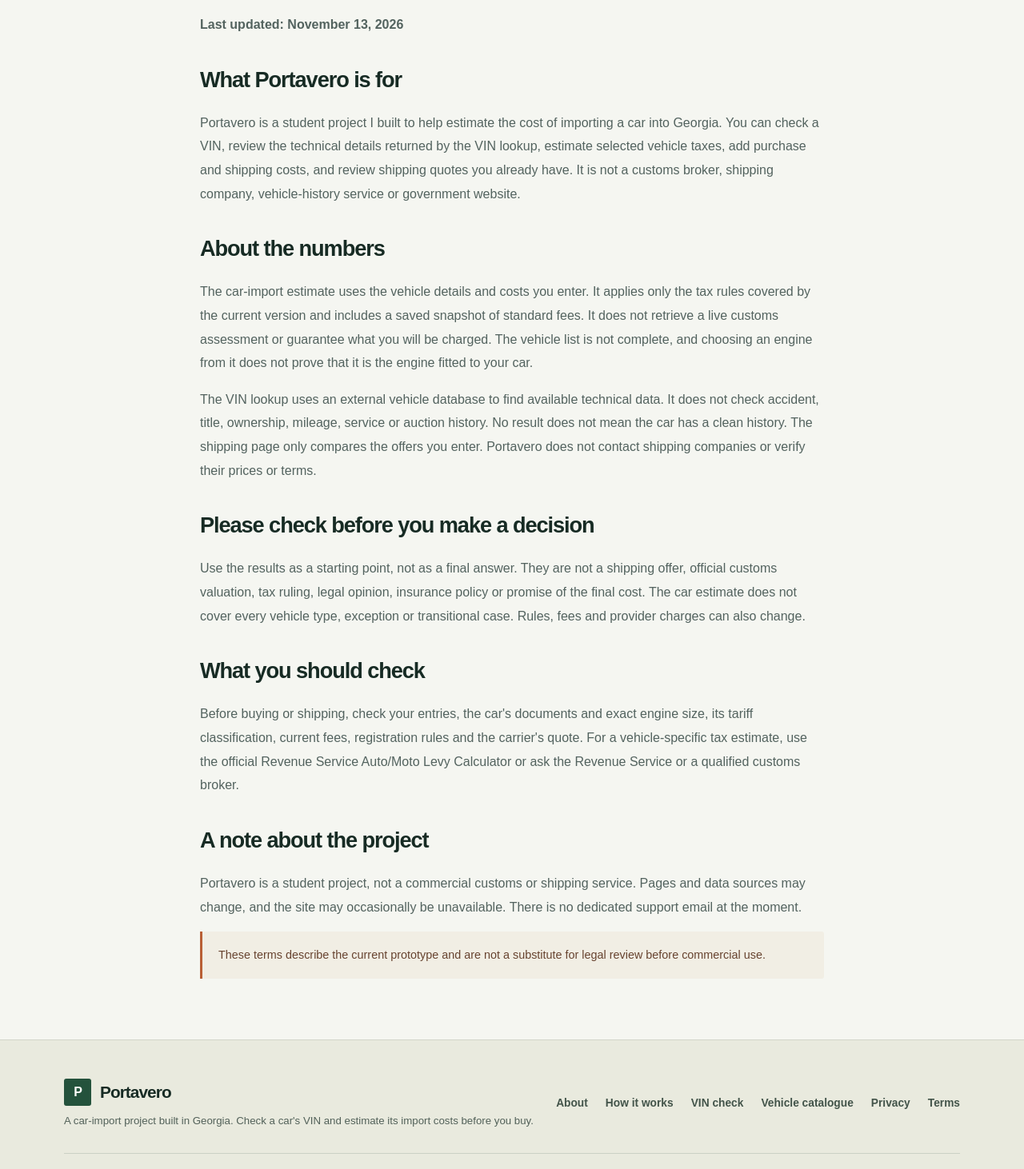
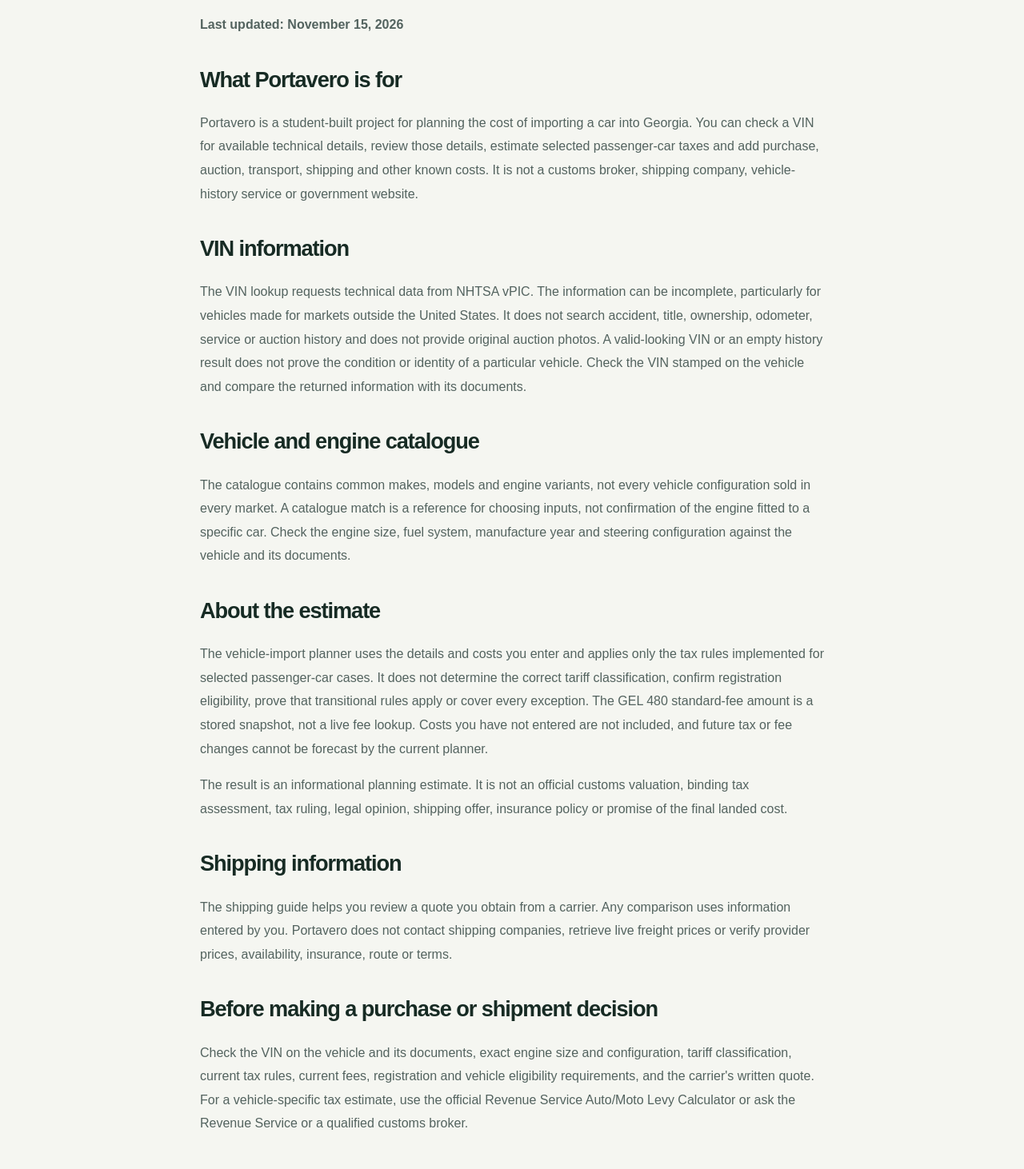
Before and after one commit to GIORGIO2032Q4E/portavero, a Next.js app: page /terms in a window 1280 px wide. Shown: the part 460-1922 px from the top of the page at 80% size. Built offline with nearby package versions, Linux system fonts and the light colour scheme; no server answers.

Commit message:
docs: clarify current terms and estimate limits

```diff
--- a/src/app/terms/page.tsx
+++ b/src/app/terms/page.tsx
@@ -17,23 +17,32 @@ export default function TermsPage() {
       </section>
       <section className="section">
         <div className="container content-narrow prose">
-          <p><strong>Last updated: November 13, 2026</strong></p>
+          <p><strong>Last updated: November 15, 2026</strong></p>
 
           <h2>What Portavero is for</h2>
-          <p>Portavero is a student project I built to help estimate the cost of importing a car into Georgia. You can check a VIN, review the technical details returned by the VIN lookup, estimate selected vehicle taxes, add purchase and shipping costs, and review shipping quotes you already have. It is not a customs broker, shipping company, vehicle-history service or government website.</p>
+          <p>Portavero is a student-built project for planning the cost of importing a car into Georgia. You can check a VIN for available technical details, review those details, estimate selected passenger-car taxes and add purchase, auction, transport, shipping and other known costs. It is not a customs broker, shipping company, vehicle-history service or government website.</p>
 
-          <h2>About the numbers</h2>
-          <p>The car-import estimate uses the vehicle details and costs you enter. It applies only the tax rules covered by the current version and includes a saved snapshot of standard fees. It does not retrieve a live customs assessment or guarantee what you will be charged. The vehicle list is not complete, and choosing an engine from it does not prove that it is the engine fitted to your car.</p>
-          <p>The VIN lookup uses an external vehicle database to find available technical data. It does not check accident, title, ownership, mileage, service or auction history. No result does not mean the car has a clean history. The shipping page only compares the offers you enter. Portavero does not contact shipping companies or verify their prices or terms.</p>
+          <h2>VIN information</h2>
+          <p>The VIN lookup requests technical data from NHTSA vPIC. The information can be incomplete, particularly for vehicles made for markets outside the United States. It does not search accident, title, ownership, odometer, service or auction history and does not provide original auction photos. A valid-looking VIN or an empty history result does not prove the condition or identity of a particular vehicle. Check the VIN stamped on the vehicle and compare the returned information with its documents.</p>
 
-          <h2>Please check before you make a decision</h2>
-          <p>Use the results as a starting point, not as a final answer. They are not a shipping offer, official customs valuation, tax ruling, legal opinion, insurance policy or promise of the final cost. The car estimate does not cover every vehicle type, exception or transitional case. Rules, fees and provider charges can also change.</p>
+          <h2>Vehicle and engine catalogue</h2>
+          <p>The catalogue contains common makes, models and engine variants, not every vehicle configuration sold in every market. A catalogue match is a reference for choosing inputs, not confirmation of the engine fitted to a specific car. Check the engine size, fuel system, manufacture year and steering configuration against the vehicle and its documents.</p>
 
-          <h2>What you should check</h2>
-          <p>Before buying or shipping, check your entries, the car's documents and exact engine size, its tariff classification, current fees, registration rules and the carrier's quote. For a vehicle-specific tax estimate, use the official <a href="https://www.rs.ge/CarClearance-en" target="_blank" rel="noreferrer">Revenue Service Auto/Moto Levy Calculator</a> or ask the Revenue Service or a qualified customs broker.</p>
+          <h2>About the estimate</h2>
+          <p>The vehicle-import planner uses the details and costs you enter and applies only the tax rules implemented for selected passenger-car cases. It does not determine the correct tariff classification, confirm registration eligibility, prove that transitional rules apply or cover every exception. The GEL 480 standard-fee amount is a stored snapshot, not a live fee lookup. Costs you have not entered are not included, and future tax or fee changes cannot be forecast by the current planner.</p>
+          <p>The result is an informational planning estimate. It is not an official customs valuation, binding tax assessment, tax ruling, legal opinion, shipping offer, insurance policy or promise of the final landed cost.</p>
 
-          <h2>A note about the project</h2>
-          <p>Portavero is a student project, not a commercial customs or shipping service. Pages and data sources may change, and the site may occasionally be unavailable. There is no dedicated support email at the moment.</p>
+          <h2>Shipping information</h2>
+          <p>The shipping guide helps you review a quote you obtain from a carrier. Any comparison uses information entered by you. Portavero does not contact shipping companies, retrieve live freight prices or verify provider prices, availability, insurance, route or terms.</p>
+
+          <h2>Before making a purchase or shipment decision</h2>
+          <p>Check the VIN on the vehicle and its documents, exact engine size and configuration, tariff classification, current tax rules, current fees, registration and vehicle eligibility requirements, and the carrier's written quote. For a vehicle-specific tax estimate, use the official <a href="https://www.rs.ge/CarClearance-en" target="_blank" rel="noreferrer">Revenue Service Auto/Moto Levy Calculator</a> or ask the Revenue Service or a qualified customs broker.</p>
+
+          <h2>Legacy account area</h2>
+          <p>The account page is retained for authentication and older saved estimates from a previous version. The current vehicle-import planner does not save estimates to that account area. The account feature has a known browser-storage session limitation and should not be used on shared or untrusted devices or for sensitive information.</p>
+
+          <h2>About the project</h2>
+          <p>Portavero is an independent student project, not a commercial customs or shipping service. Features, sources and calculations may change, and the site may occasionally be unavailable. The project does not currently publish a dedicated support email.</p>
 
           <div className="notice">These terms describe the current prototype and are not a substitute for legal review before commercial use.</div>
         </div>
```
